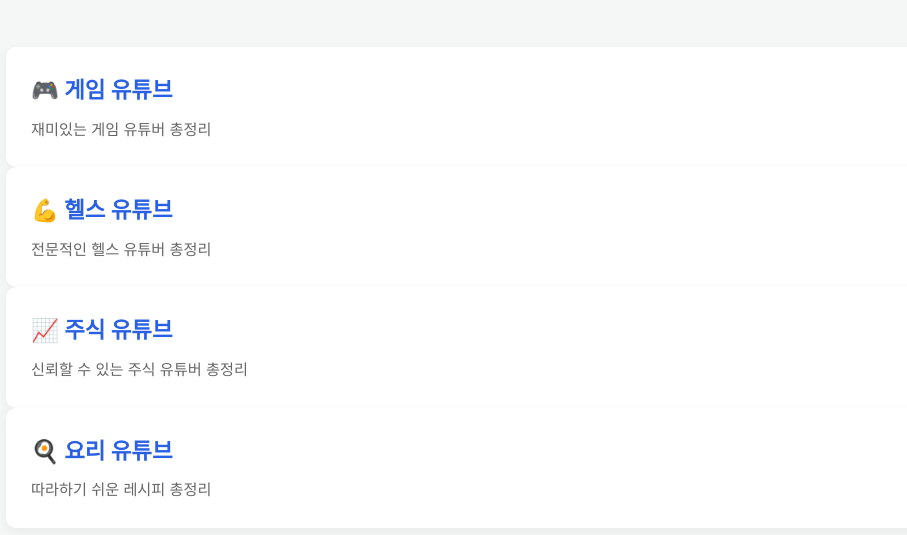
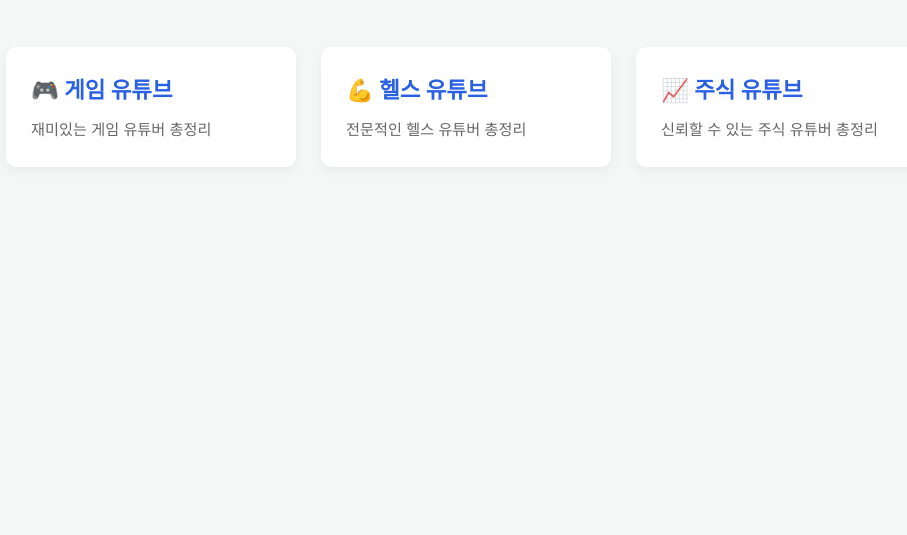
Before and after one commit to chod415/chod.com, an Eleventy site: page index.njk in a window 1280 px wide. Shown: the part 145-680 px from the top of the page, without its empty margins (174-1081 px from the left). Built offline with nearby package versions, Linux system fonts and the light colour scheme; Eleventy itself is replaced by a stand-in of ours; files that its build step writes are made by us from their sources.

Commit message:
Update index.njk

```diff
--- a/index.njk
+++ b/index.njk
@@ -16,20 +16,17 @@
     </header>
 
     <main>
-{%- for card in cards.mainList -%}
+      <section class="category-list">
+
+        {%- for card in cards.mainList -%}
         <a href="{{ card.url }}" class="card">
           <h3>{{ card.icon }} {{ card.title }}</h3>
           <p>{{ card.description }}</p>
         </a>
         {%- endfor -%}
 
-    <a href="요리유튜브.html" class="card">
-     <h3>🍳 요리 유튜브</h3>
-      <p>따라하기 쉬운 레시피 총정리</p>
-     </a>
-      </section>
-    </main>
+        </section>
+      </main>
 
   </div> </body>
-
 </html>
```
